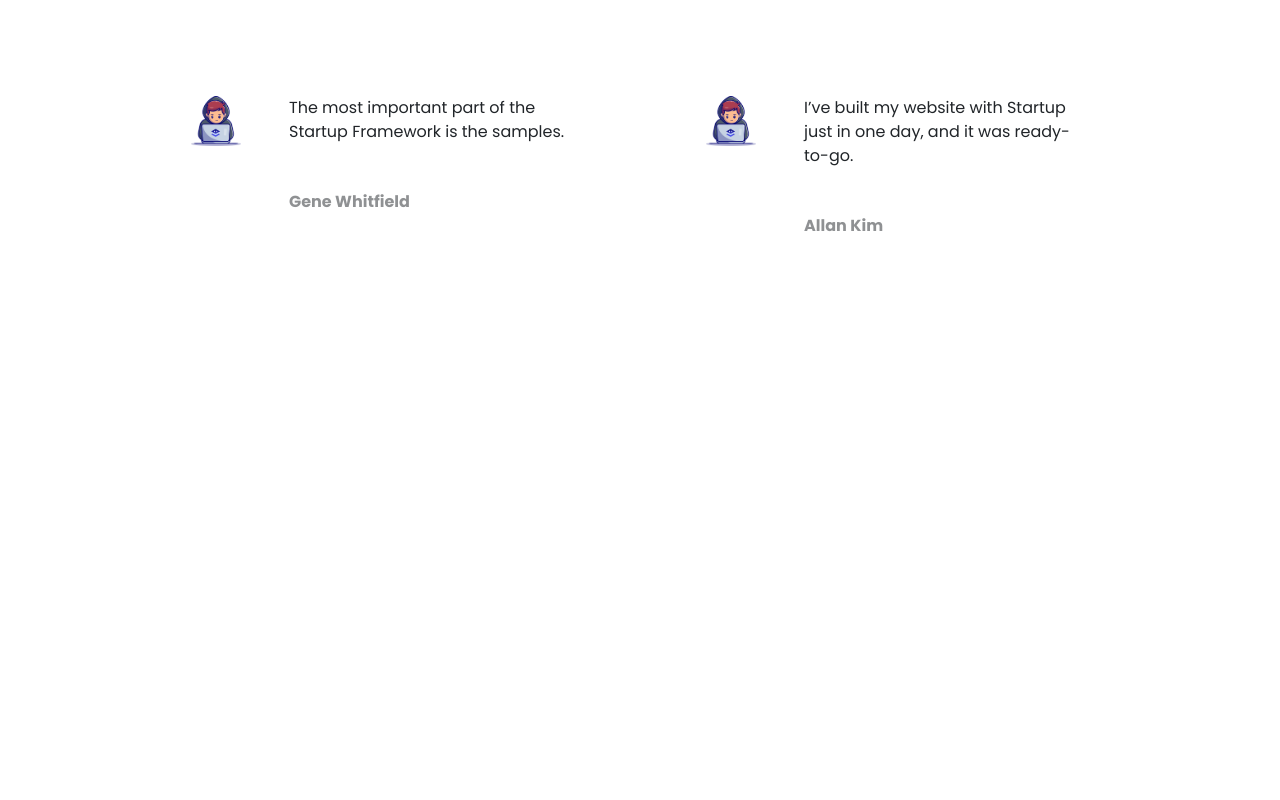
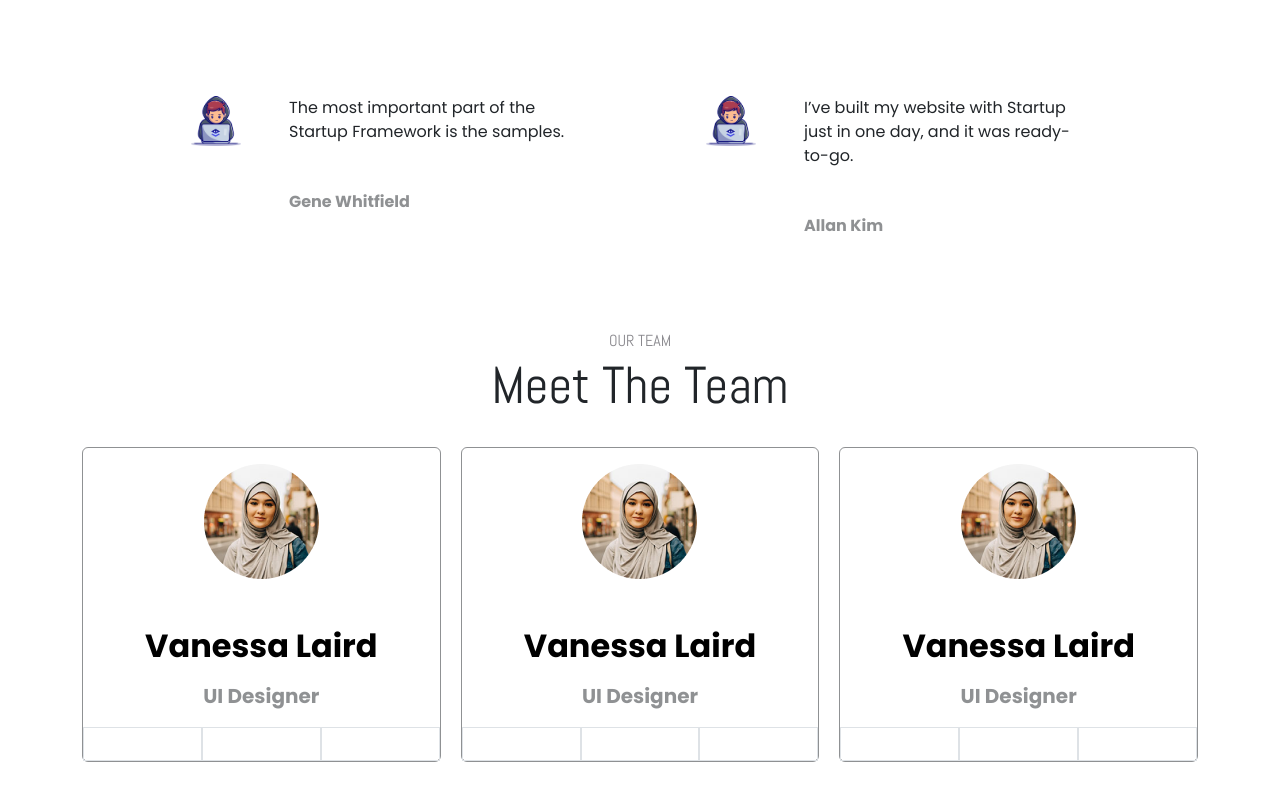
Before and after one commit to silpiakr/landing-page-pixelap, a plain HTML site: page index.html in a window 1280 px wide. Shown: the part 2190-2990 px from the top of the page. Before the commit the page ends 2517 px from the top, so only its background shows below. Drawn offline with nearby package versions, Linux system fonts and the light colour scheme.

Commit message:
added our team section

```diff
--- a/index.html
+++ b/index.html
@@ -219,6 +219,67 @@
                 </div>
             </div>
         </section>
+        <!-- Our team -->
+        <section class="container mx-auto my-5">
+            <p class="section-heading abel">OUR TEAM</p>
+            <h3 class="section-title abel">Meet The Team</h3>
+            <div class="my-5 team-section">
+                <div class="text-center border border-opacity-50 border-1 border-dark rounded-2 pt-3">
+                    <img src="./images/team-1.png" alt="">
+                    <h3 class="text-black fw-bold fs-2 mt-5">Vanessa Laird</h3>
+                    <p class="text-dark opacity-50 fw-bold fs-5 mt-3">UI Designer</p>
+                    <div class="container text-center">
+                        <div class="row">
+                          <div class="col border border-1 p-3">
+
+                          </div>
+                          <div class="col border border-1 p-3">
+
+                          </div>
+                          <div class="col border border-1 p-3">
+
+                          </div>
+                        </div>
+                    </div>
+                </div>
+                <div class="text-center border border-opacity-50 border-1 border-dark rounded-2 pt-3">
+                    <img src="./images/team-1.png" alt="">
+                    <h3 class="text-black fw-bold fs-2 mt-5">Vanessa Laird</h3>
+                    <p class="text-dark opacity-50 fw-bold fs-5 mt-3">UI Designer</p>
+                    <div class="container text-center">
+                        <div class="row">
+                          <div class="col border border-1 p-3">
+
+                          </div>
+                          <div class="col border border-1 p-3">
+
+                          </div>
+                          <div class="col border border-1 p-3">
+
+                          </div>
+                        </div>
+                    </div>
+                </div>
+                <div class="text-center border border-opacity-50 border-1 border-dark rounded-2 pt-3">
+                    <img src="./images/team-1.png" alt="">
+                    <h3 class="text-black fw-bold fs-2 mt-5">Vanessa Laird</h3>
+                    <p class="text-dark opacity-50 fw-bold fs-5 mt-3">UI Designer</p>
+                    <div class="container text-center">
+                        <div class="row">
+                          <div class="col border border-1 p-3">
+
+                          </div>
+                          <div class="col border border-1 p-3">
+
+                          </div>
+                          <div class="col border border-1 p-3">
+
+                          </div>
+                        </div>
+                    </div>
+                </div>
+            </div>
+        </section>
     </main>
     <footer>
 
--- a/style.css
+++ b/style.css
@@ -207,6 +207,12 @@ a{
   margin-right: auto;
 }
 
+.team-section{
+  display: grid;
+  grid-template-columns: repeat(3, 1fr);
+  gap: 20px;
+}
+
 @media screen and (max-width:576px) {
   .banner {
     display: flex;
@@ -327,4 +333,9 @@ a{
   width: 600px;
 }
 
+.testimonial-content{
+  grid-template-columns: repeat(2, 1fr);
+  gap: 50px;
 }
+
+}
```
Also changed, not shown: images/images (1).jpeg (added), images/team-1.png (added), images/team-2.jpeg (added).
